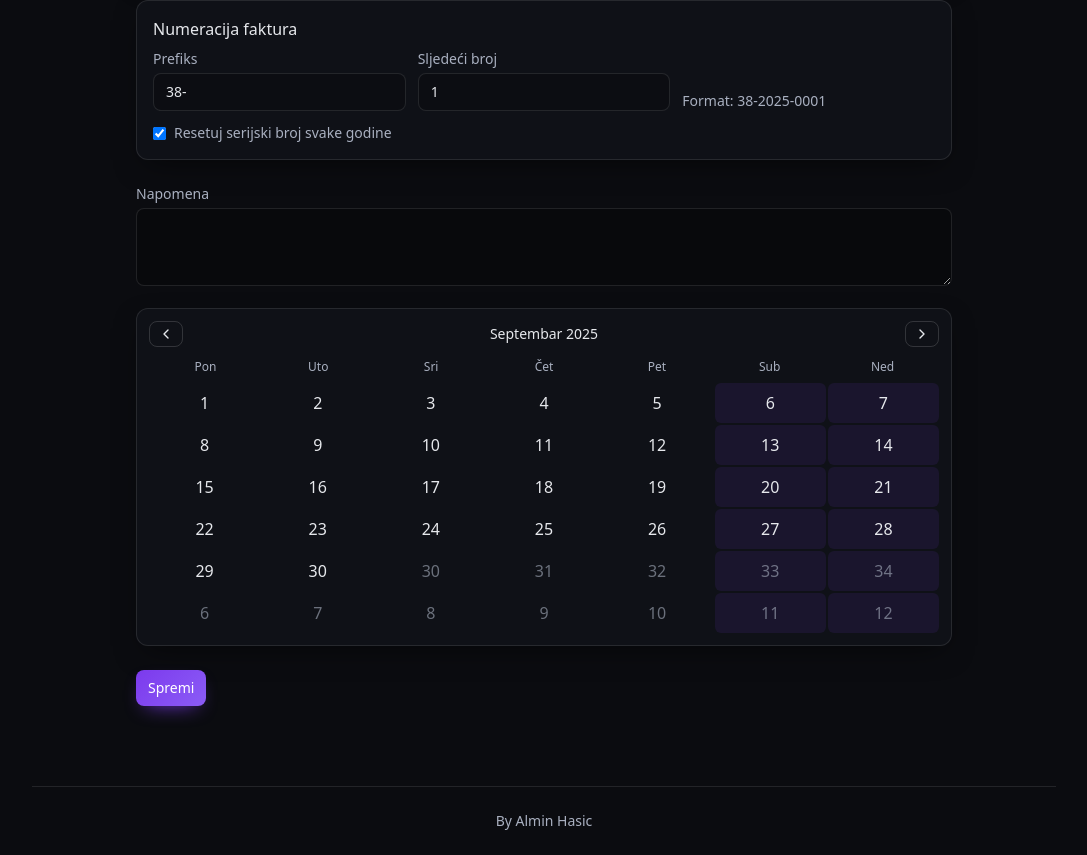
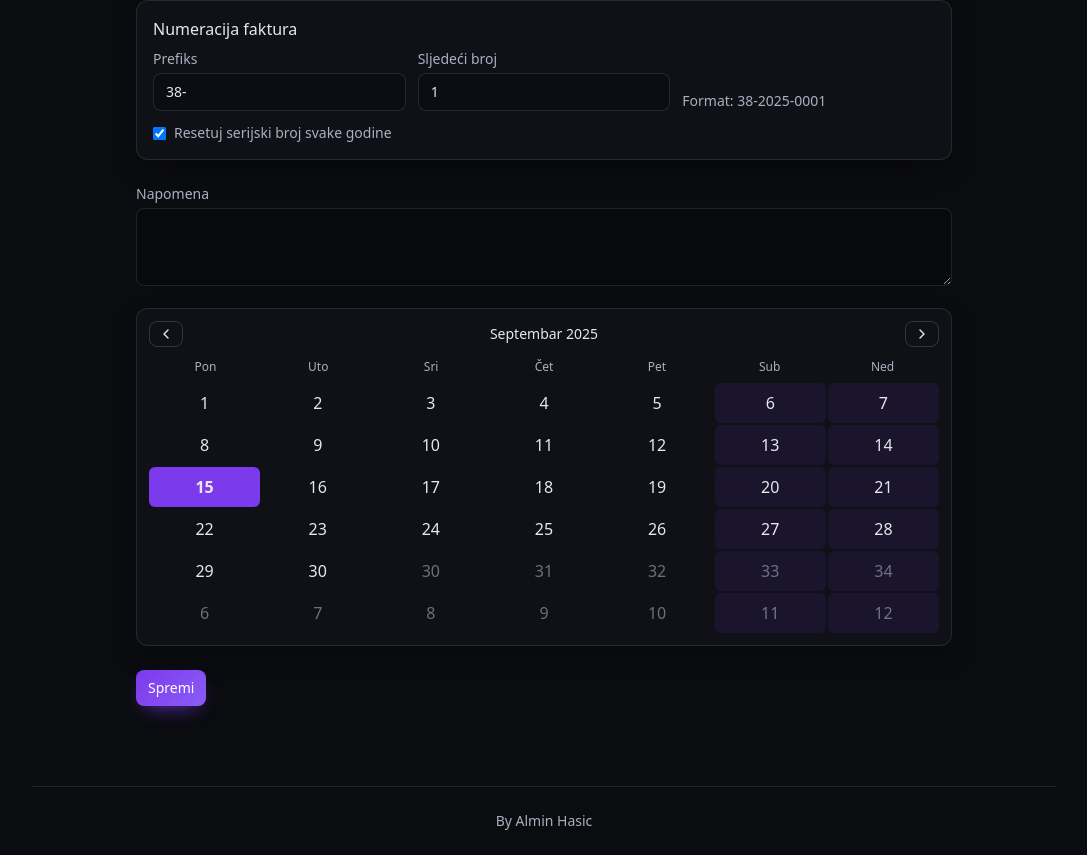
Before and after one commit to alminkey/invoice-maker, a Next.js app: page /invoices/new in a window 1280 px wide. Shown: the part 719-1574 px from the top of the page, without its empty margins (96-1183 px from the left). Built offline with nearby package versions, Linux system fonts and the light colour scheme.

Commit message:
chore(calendar): highlight today with accent color

```diff
--- a/src/app/globals.css
+++ b/src/app/globals.css
@@ -73,6 +73,10 @@ body {
   .calendar .weekend {
     background-color: color-mix(in oklab, var(--accent-600) 10%, transparent);
   }
+  .calendar .today {
+    background-color: var(--accent-600);
+    color: white;
+  }
   /* Improve readability for native select dropdowns */
   select.input {
     color-scheme: dark; /* ensure dark popups */
--- a/src/components/Calendar.tsx
+++ b/src/components/Calendar.tsx
@@ -23,6 +23,7 @@ export default function Calendar({ initial }: Props) {
     setMonth(d.getMonth());
   };
 
+  const today = new Date();
   return (
     <div className="calendar card p-3">
       <div className="flex items-center justify-between mb-2">
@@ -42,9 +43,15 @@ export default function Calendar({ initial }: Props) {
       <div className="grid grid-cols-7 gap-[2px]">
         {weeks.map((w, wi)=> (
           w.map((cell, ci)=> {
-            const isWeekend = cell.weekday === 5 || cell.weekday === 6; // 5=Sat,6=Sun in our Monday-based index
+            const isWeekend = cell.weekday === 5 || cell.weekday === 6; // 5=Sat,6=Sun
             const inMonth = cell.inMonth;
-            const cls = `rounded-md text-center py-2 ${inMonth ? 'text-[var(--foreground)]' : 'text-[var(--subtle)]/60'} ${isWeekend ? 'weekend' : ''}`;
+            const isToday = inMonth && (year === today.getFullYear()) && (month === today.getMonth()) && (cell.day === today.getDate());
+            const cls = [
+              'rounded-md text-center py-2',
+              inMonth ? 'text-[var(--foreground)]' : 'text-[var(--subtle)]/60',
+              isWeekend ? 'weekend' : '',
+              isToday ? 'today font-semibold' : ''
+            ].join(' ').trim();
             return <div key={`${wi}-${ci}`} className={cls}>{cell.day}</div>;
           })
         ))}
```
